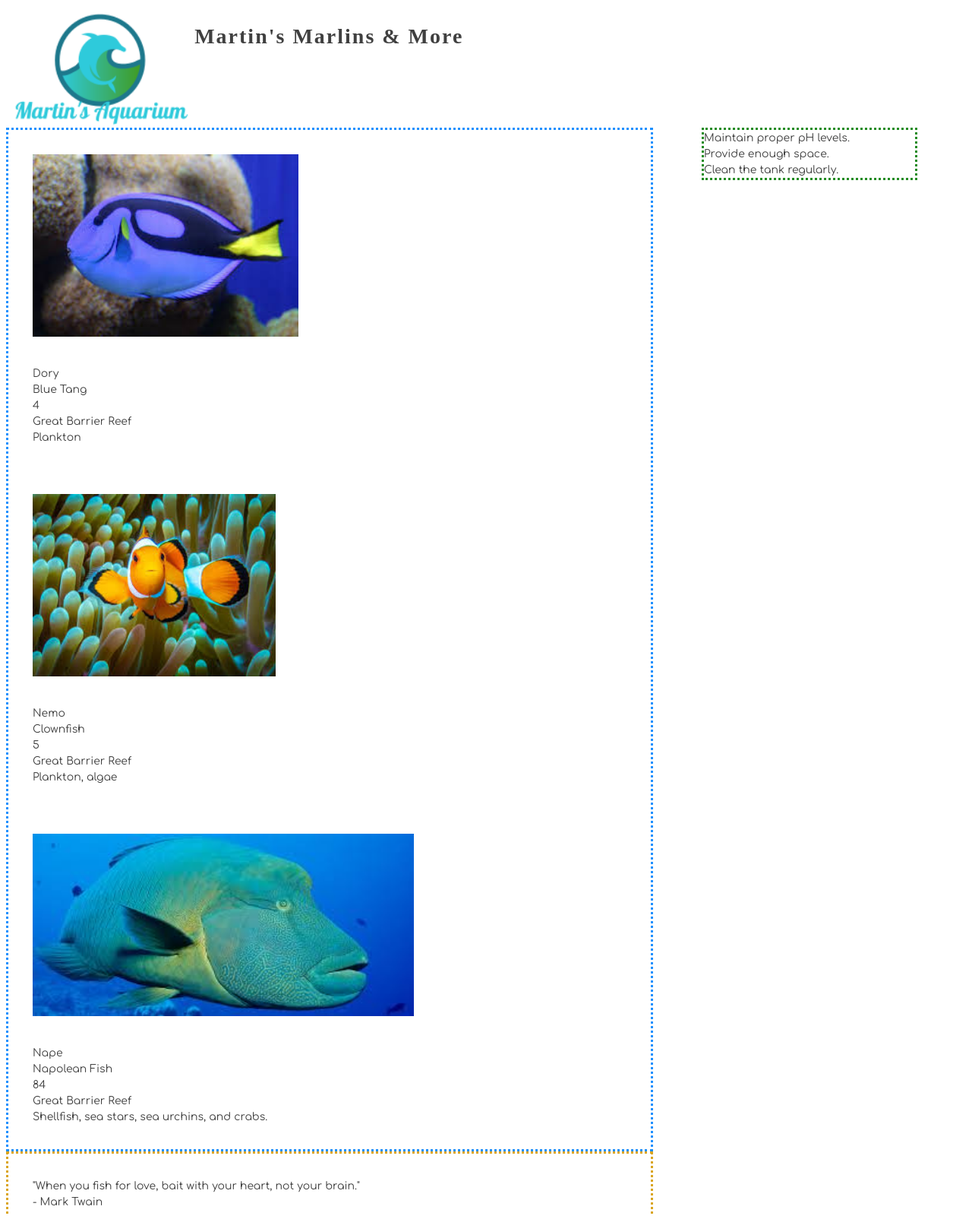
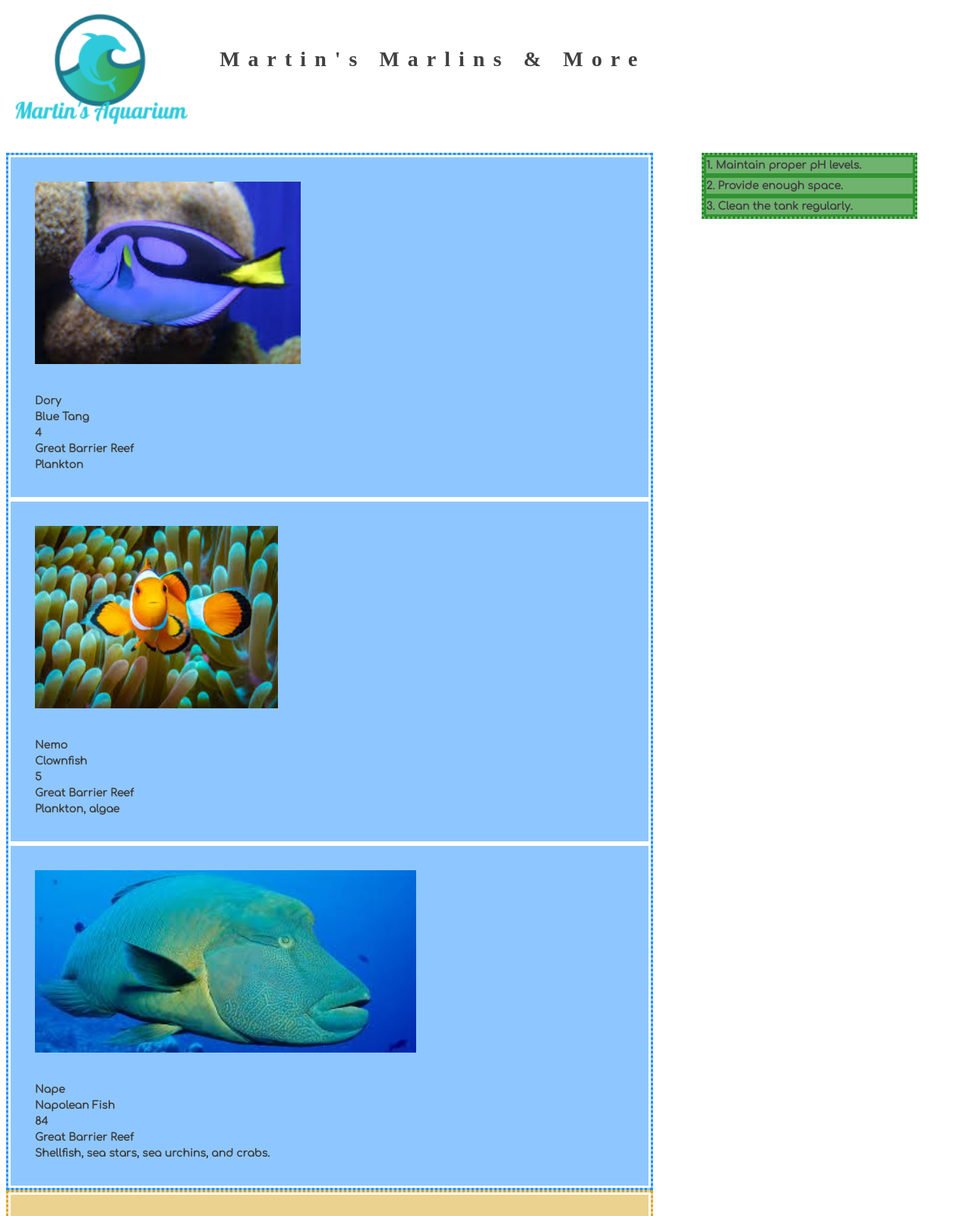
Before and after one commit to christopherjohnson1/martins-aquarium, a plain HTML site: page index.html in a window 1280 px wide. Shown: the top 1600 px of the page at 76% size. Drawn offline with Linux system fonts and the light colour scheme; a web font is replaced by a local one.

Commit message:
styling update

```diff
--- a/index.html
+++ b/index.html
@@ -11,8 +11,12 @@
             <img class="siteLogo" src="./images/logo.png" />
             <h1 class="siteTitle">Martin's Marlins &amp; More</h1>
         </header>
+
+        <!-- Start Container  -->
         <main id="container">
             <div class="content--left">
+
+                <!-- Start Fish Collection  -->
                 <article class="fishes">
                     <section class="fish card">
                         <div><img  class="fish__image image--card" src="./images/blueTang.jpg" /></div>
@@ -38,8 +42,11 @@
                     <div class="fish__location">Great Barrier Reef</div>
                     <div class="fish__diet">Shellfish, sea stars, sea urchins, and crabs.</div>
                 </section>
-                </article>
-                <article class="quotes">
+            </article>
+            <!-- End Fish Collection  -->
+
+            <!-- Start Quote Collection  -->
+            <article class="quotes">
                     <section class="quote card">
                         <div class="quote__text">"When you fish for love, bait with your heart, not your brain."</div>
                         <div class="quote__author">- Mark Twain</div>
@@ -53,13 +60,16 @@
                         <div class="quote__author">- Crush (The Turtle)</div>
                     </section>
                 </article>
+                <!-- End Quote Collection  -->
+
+                <!-- Start Locations Collection  -->
                 <article class="locations">
                     <section class="location card">
                         <div>
                             <img class="location__image image--card" src="./images/reef.jpg" />
                         </div>
                         <div class="location__name">Great Barrier Reef</div>
-                        <div class="location__url">https://greatbarrierreef.org/</div>
+                        <div class="location__url"><a href="https://greatbarrierreef.org/">Great Barrier Reef</a></div>
                         <div class="location__description">One of Australia’s most remarkable natural gifts, the Great Barrier Reef is blessed with the breathtaking beauty of the world’s largest coral reef. The reef contains an abundance of marine life and comprises of over 3000 individual reef systems and coral cays and literally hundreds of picturesque tropical islands with some of the worlds most beautiful sun-soaked, golden beaches.</div>
                     </section>
                     <section class="location card">
@@ -67,7 +77,7 @@
                             <img class="location__image image--card" src="./images/bonaire-diving-jennifer-penner.jpg" />
                         </div>
                         <div class="location__name">Bonaire</div>
-                        <div class="location__url">https://www.tourismbonaire.com/</div>
+                        <div class="location__url"><a href="https://www.tourismbonaire.com/">Bonaire</a></div>
                         <div class="location__description">From the depths of our pristine waters to the height of our tallest peak, Brandaris, you will feel Bonaire’s magic wash over you from the moment you arrive and throughout the days as you become attuned to Bonaire’s unhurried pace.</div>
                     </section>
                     <section class="location card">
@@ -75,11 +85,15 @@
                             <img class="location__image image--card" src="./images/blue-hole.jpg" />
                         </div>
                         <div class="location__name">Great Belize Blue Hole</div>
-                        <div class="location__url">https://belize.com/belize-blue-hole/</div>
+                        <div class="location__url"><a href="https://belize.com/belize-blue-hole/">Belize Blue Hole</a></div>
                         <div class="location__description">The Great Blue Hole is a world-class destination for recreational scuba divers attracted by the opportunity to dive in crystal-clear waters and see myriad species of marine life including tropical fish and spectacular coral formations.</div>
                     </section>
                 </article>
+                <!-- End Locations Collection  -->
             </div>
+            <!-- End Container  -->
+
+            <!-- Start Tip Section  -->
             <div class="content--right">
                 <aside class="tips">
                     <section class="tip">Maintain proper pH levels.</section>
@@ -87,6 +101,7 @@
                     <section class="tip">Clean the tank regularly.</section>
                 </aside>
             </div>
+            <!-- End Tip Section  -->
         </main>
 
         <script type="module" src="./scripts/main.js"></script>
--- a/styles/fish.css
+++ b/styles/fish.css
@@ -1,7 +1,13 @@
 .fishes {
   border: 3px dotted dodgerblue;
+  background-color: rgba(30, 144, 255, 0.5);
 }
 
 .fish__image {
   height: 15rem;
 }
+
+.fish {
+  border: 3px solid white;
+  font-weight: bold;
+}
--- a/styles/locations.css
+++ b/styles/locations.css
@@ -1,7 +1,13 @@
 .locations {
   border: 3px dotted orangered;
+  background-color: rgba(255, 69, 0, 0.5);
 }
 
 .location__image {
   height: 15rem;
 }
+
+.location {
+  border: 3px solid white;
+  font-weight: bold;
+}
--- a/styles/main.css
+++ b/styles/main.css
@@ -19,7 +19,9 @@ textarea {
 
 h1,h2,h3,h4,h5,h6 {
   font-family: "Patua One", serif;
-  letter-spacing: 2px;
+  letter-spacing: 11px;
+  padding-top: 30px;
+  padding-left: 33px;
 }
 
 #container {
@@ -32,6 +34,7 @@ h1,h2,h3,h4,h5,h6 {
 
 .siteLogo {
     height: 10rem;
+    padding-bottom: 33px;
 }
 
 .content--left {
--- a/styles/quotes.css
+++ b/styles/quotes.css
@@ -1,4 +1,18 @@
 
 .quotes {
   border: 3px dotted goldenrod;
+  background-color: rgba(218, 165, 32, 0.5);
 }
+
+.quote__text {
+  font-style: italic;
+}
+
+.quote__author {
+  font-weight: bold;
+}
+
+.quote {
+  border: 3px solid white;
+  font-weight: bold;
+}
--- a/styles/tips.css
+++ b/styles/tips.css
@@ -1,3 +1,14 @@
 .tips {
   border: 3px dotted forestgreen;
+  background-color: rgba(34, 139, 34, 0.65);
+  font-weight: bold;
+  list-style: georgian;
 }
+
+.tip {
+  border: 3px solid rgba(34, 139, 34, 0.8);
+  font-weight: bold;
+  display: list-item;
+  list-style-type: decimal;
+  list-style-position: inside;
+}
```
